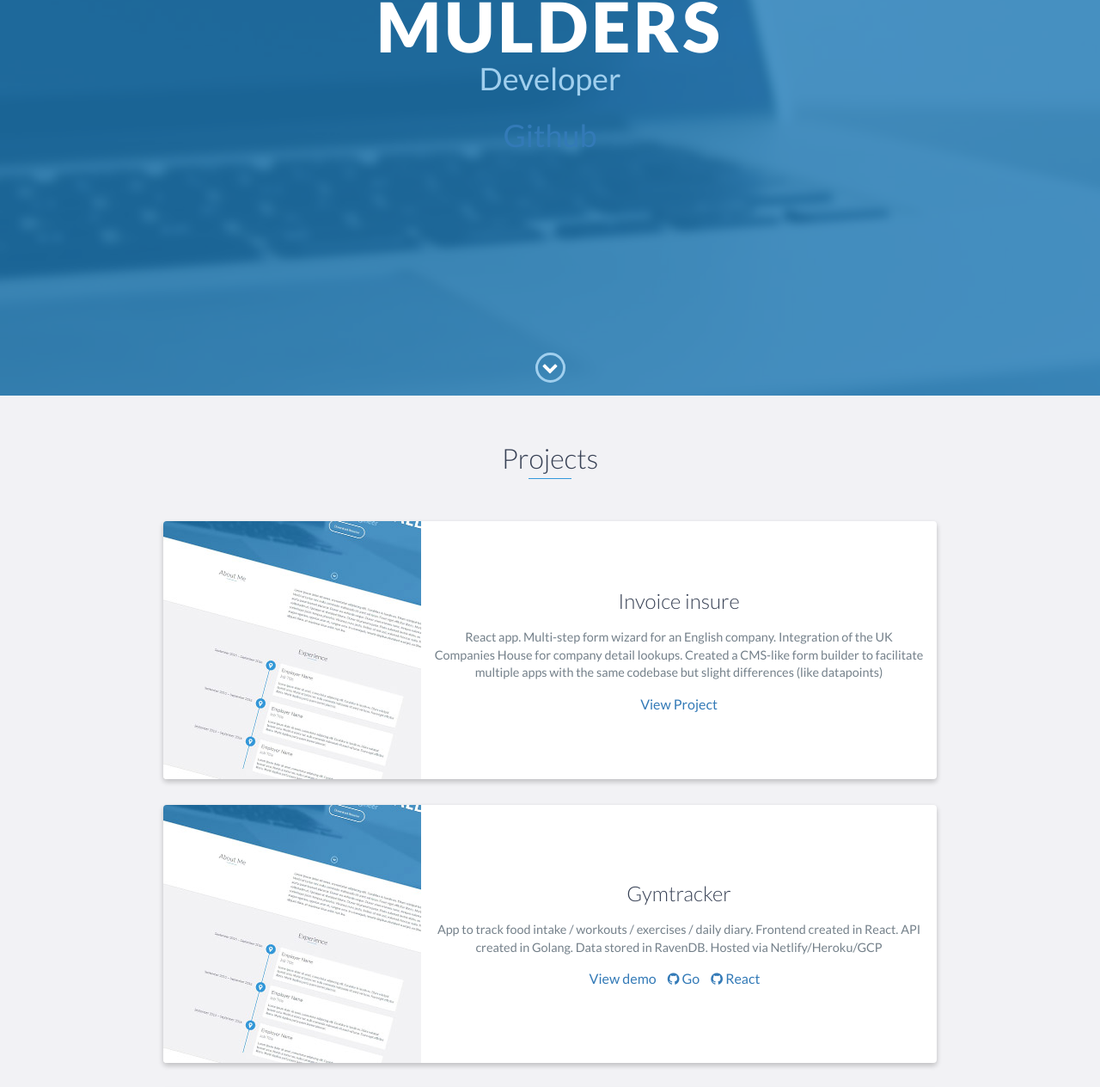
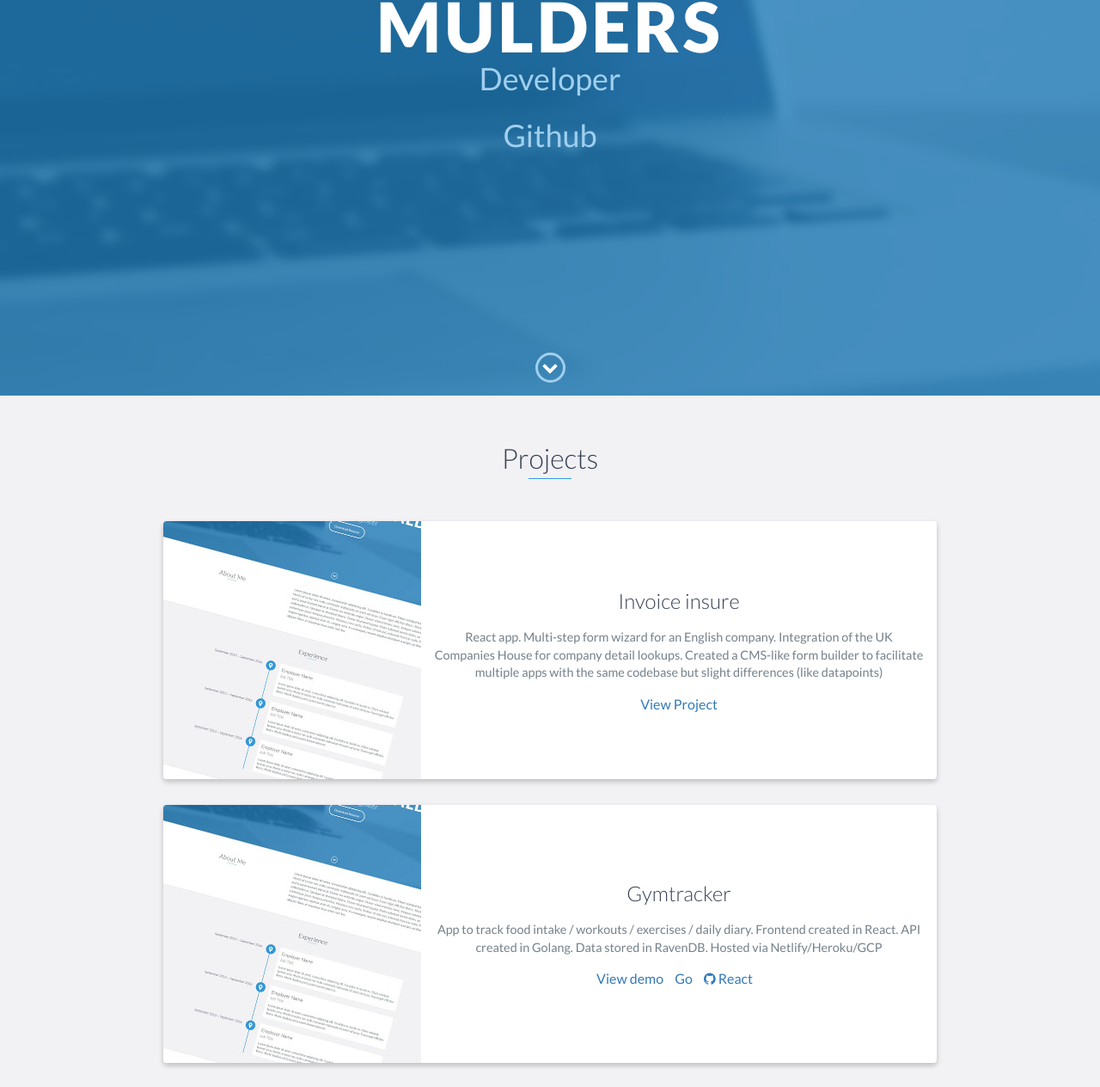
Before and after one commit to vvanm/vvanm.github.io, a website: page index.html in a window 1280 px wide. Shown: the part 340-1604 px from the top of the page at 86% size. Drawn offline with nearby package versions, Linux system fonts and the light colour scheme.

Commit message:
added github

```diff
--- a/index.html
+++ b/index.html
@@ -35,7 +35,8 @@
       <div id="lead-content">
         <h1>Vincent Van Mulders</h1>
         <h2>Developer</h2>
-        <h2><a href="https://github.com/vvanm" target="_blank">Github</a></h2>
+
+        <h2><a class="custom-color" href="https://github.com/vvanm" target="_blank">Github</a></h2>
       </div>
       <!-- End #lead-content -->
 
@@ -71,10 +72,7 @@
               <h3>Gymtracker</h3>
               <p>App to track food intake / workouts / exercises / daily diary. Frontend created in React. API created in Golang. Data stored in RavenDB. Hosted via Netlify/Heroku/GCP</p>
 
-              <span class="mr-5"> <a target="_blank" href="https://vvanm-gymtracker.netlify.com/diary">View demo</a> </span>
-              <span class="mr-5">
-                <a target="_blank" href="https://github.com/vvanm/gymtracker-go"><i class="fa fa-github" aria-hidden="true"></i> Go</a>
-              </span>
+              <span class="mr-5"> <a target="_blank" href="https://vvanm-gymtracker.netlify.com/diary">View demo</a> </span> <span class="mr-5"> <a target="_blank" href="https://github.com/vvanm/gymtracker-go"> Go</a> </span>
               <span class="mr-5">
                 <a target="_blank" href="https://github.com/vvanm/gymtracker"><i class="fa fa-github" aria-hidden="true"></i> React</a>
               </span>
@@ -150,6 +148,10 @@
       .mr-5 {
         margin-right: 10px;
       }
+
+      .custom-color {
+        color: #a0cfee;
+      }
     </style>
   </body>
 </html>
```
